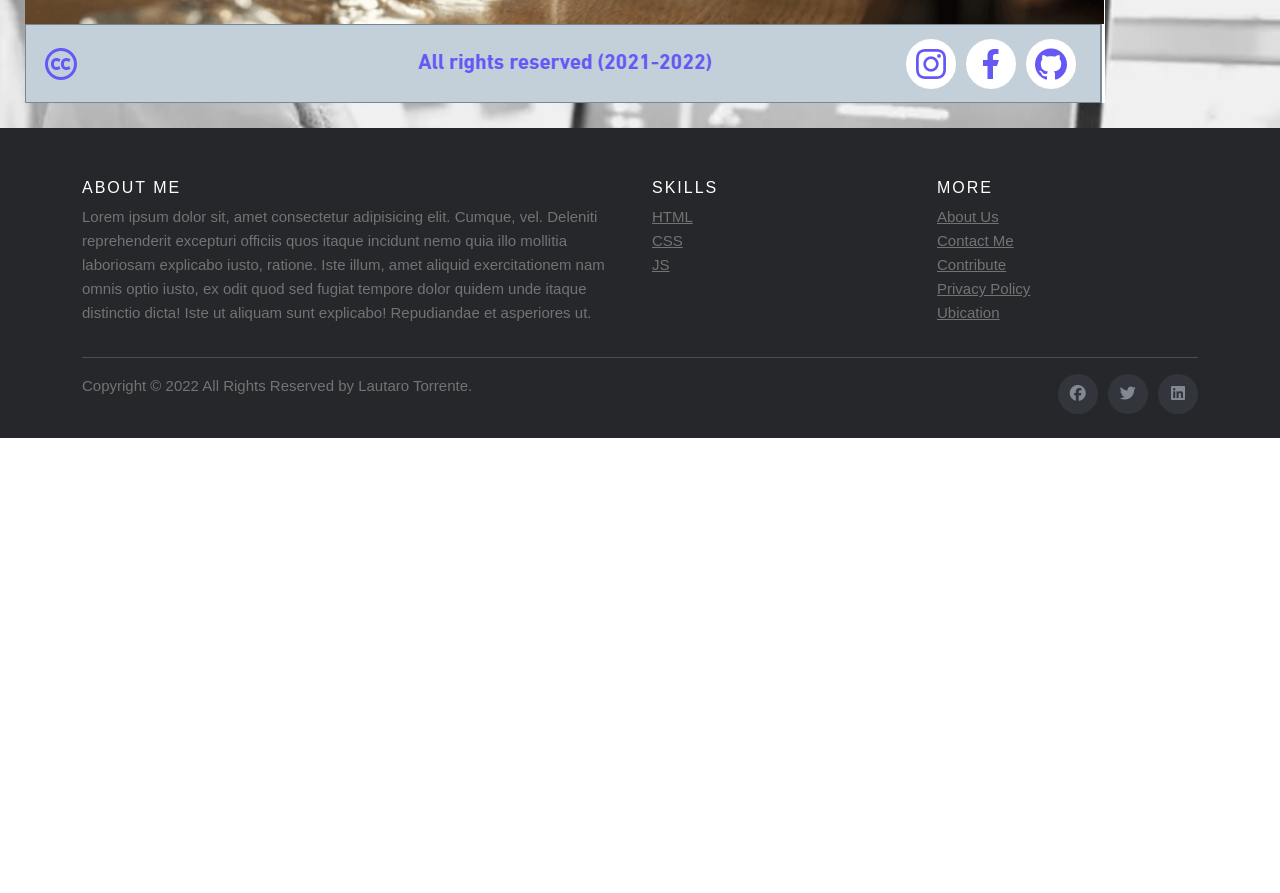
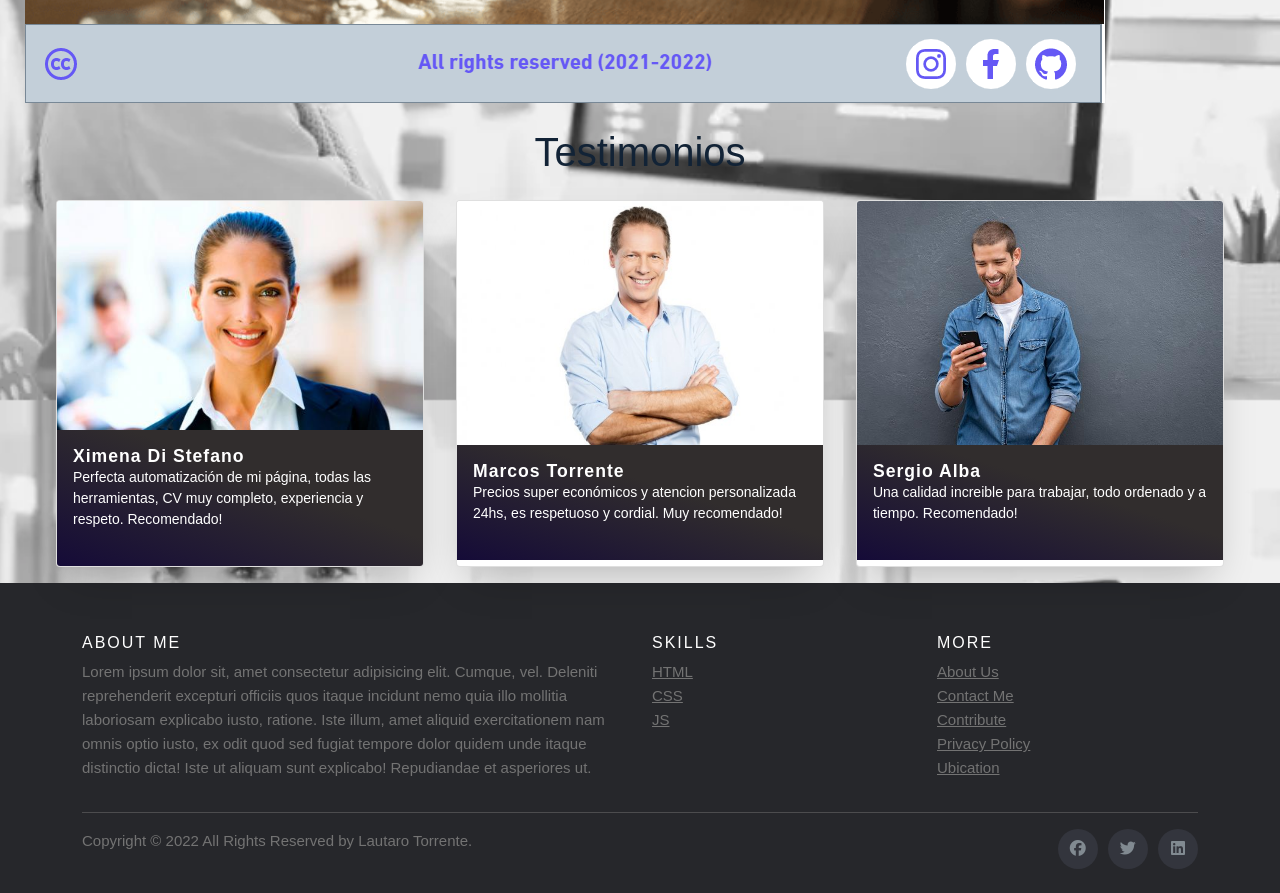
Before and after one commit to lautorrente/NewPortofolio, a website: page myProjects.html in a window 1280 px wide. Shown: the part 1200-2093 px from the top of the page. Before the commit the page ends 1638 px from the top, so only its background shows below. Drawn offline with nearby package versions, Linux system fonts and the light colour scheme.

Commit message:
agregue mixin y mas cambios

```diff
--- /dev/null
+++ b/base/_mixin.scss
@@ -0,0 +1,13 @@
+$bg-color: #112236;
+$fsz: 20px;
+$espaciado: 5%;
+
+
+
+
+@mixin section ($bg-color, $fsz, $espaciado) {
+    background-color: $bg-color;
+    font-size: $fsz;
+    padding: $espaciado;
+
+}
--- /dev/null
+++ b/components/_testimonios-mP.scss
@@ -0,0 +1,92 @@
+/* Font */
+@import url('https://fonts.googleapis.com/css?family=Quicksand:400,700');
+
+/* Design */
+*,
+*::before,
+*::after {
+  box-sizing: border-box;
+}
+
+.section2__myProjects {
+    div {
+        h1 {
+            font-size: 40px;
+            text-align: center;
+            color: $azul-paleta;
+        }
+    }
+}
+.main{
+  max-width: 1200px;
+  margin: 0 auto;
+}
+
+img {
+  height: auto;
+  max-width: 100%;
+  vertical-align: middle;
+}
+
+
+.cards {
+  display: flex;
+  flex-wrap: wrap;
+  list-style: none;
+  margin: 0;
+  padding: 0;
+}
+
+.cards_item {
+  display: flex;
+  padding: 1rem;
+}
+
+@media (min-width: 40rem) {
+  .cards_item {
+    width: 50%;
+  }
+}
+
+@media (min-width: 56rem) {
+  .cards_item {
+    width: 33.3333%;
+  }
+}
+
+.card {
+  background-color: white;
+  border-radius: 0.25rem;
+  box-shadow: 0 20px 40px -14px rgba(0, 0, 0, 0.25);
+  display: flex;
+  flex-direction: column;
+  overflow: hidden;
+}
+
+.card_content {
+  padding: 1rem;
+  background: linear-gradient(to bottom left, #312d2d 40%, #150b38 100%);
+}
+
+.card_title {
+  color: #ffffff;
+  font-size: 1.1rem;
+  font-weight: 700;
+  letter-spacing: 1px;
+  text-transform: capitalize;
+  margin: 0px;
+}
+
+.card_text {
+  color: #ffffff;
+  font-size: 0.875rem;
+  line-height: 1.5;
+  margin-bottom: 1.25rem;
+  font-weight: 400;
+}
+.made_by{
+  font-weight: 400;
+  font-size: 13px;
+  margin-top: 35px;
+  text-align: center;
+}
--- a/myProjects.html
+++ b/myProjects.html
@@ -75,6 +75,39 @@
     </section>
     </main>
 
+    <section class="section2__myProjects">
+      <div class="main">
+        <h1>Testimonios</h1>
+        <ul class="cards">
+          <li class="cards_item">
+            <div class="card">
+              <div class="card_image"><img src="./imgs/testimonios/testimonio-1.jpg"></div>
+              <div class="card_content">
+                <h2 class="card_title">Ximena Di Stefano</h2>
+                <p class="card_text">Perfecta automatización de mi página, todas las herramientas, CV muy completo, experiencia y respeto. Recomendado!</p>
+              </div>
+            </div>
+          </li>
+          <li class="cards_item">
+            <div class="card">
+              <div class="card_image"><img src="./imgs/testimonios/testimonio-2.jpg"></div>
+              <div class="card_content">
+                <h2 class="card_title">Marcos Torrente</h2>
+                <p class="card_text">Precios super económicos y atencion personalizada 24hs, es respetuoso y cordial. Muy recomendado!</p>
+              </div>
+            </div>
+          </li>
+          <li class="cards_item">
+            <div class="card">
+              <div class="card_image"><img src="./imgs/testimonios/testimonio-3.jpg"></div>
+              <div class="card_content">
+                <h2 class="card_title">Sergio Alba</h2>
+                <p class="card_text">Una calidad increible para trabajar, todo ordenado y a tiempo. Recomendado!</p>
+              </div>
+            </div>
+          </li>
+    </section>
+
     <footer class="site-footer">
       <div class="container">
         <div class="row">
--- a/scss/style.scss
+++ b/scss/style.scss
@@ -5,6 +5,7 @@
 
 @import "../base/variables";
 @import "../base/extends";
+@import "../base/mixin";
 
 nav {
     div {
@@ -110,3 +111,4 @@ nav {
 @import "../components/footer";
 @import "../components/body-parallax";
 @import "../components/myProjects";
+@import "../components/testimonios-mP";
```
Also changed, not shown: css/style.css, imgs/testimonios/testimonio-1.jpg (added), imgs/testimonios/testimonio-2.jpg (added), imgs/testimonios/testimonio-3.jpg (added), 1 other file.
